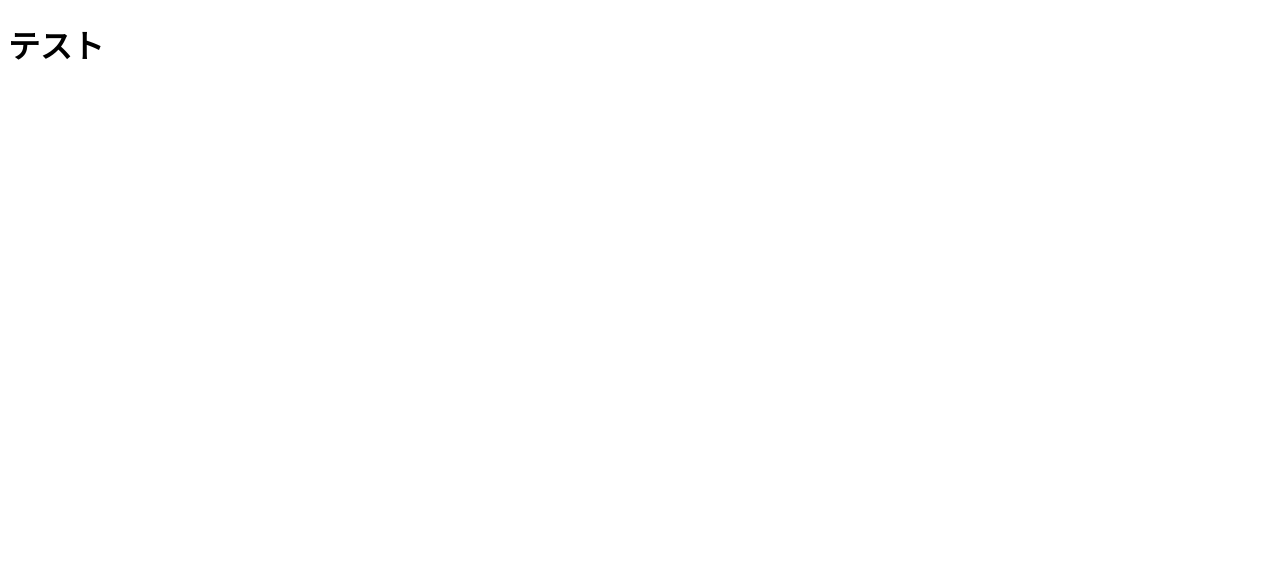
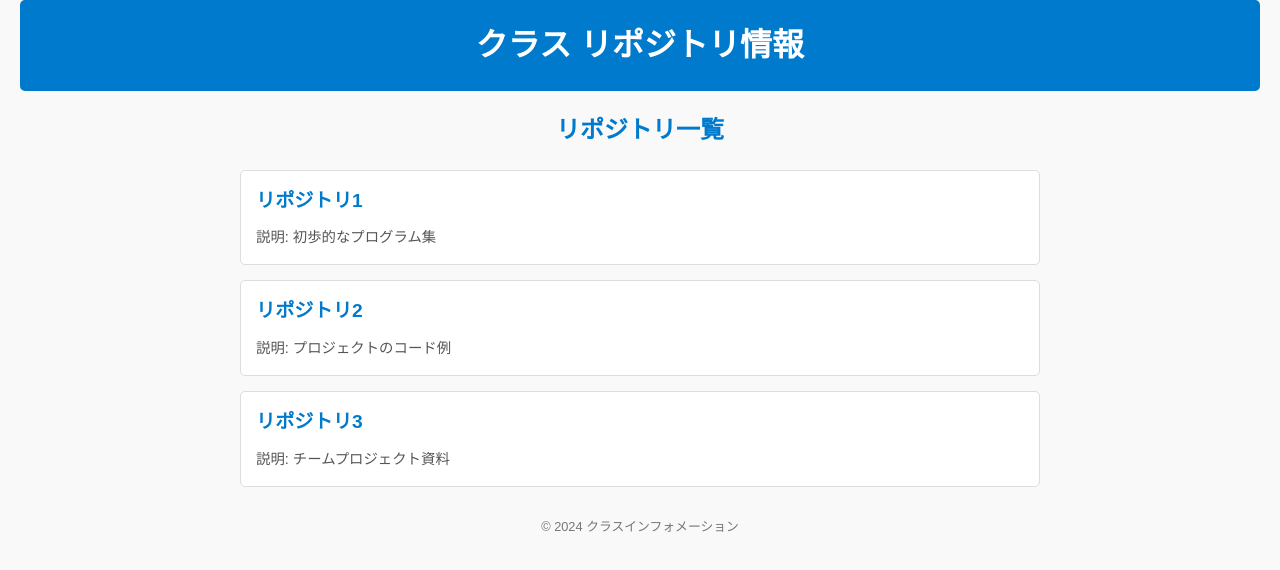
Before and after one commit to limonene213-aktk/school-pages, a plain HTML site: page index.html in a window 1280 px wide. Drawn offline with Linux system fonts and the light colour scheme.

Commit message:
commit-2024-11-23

```diff
--- a/index.html
+++ b/index.html
@@ -3,9 +3,40 @@
 <head>
     <meta charset="UTF-8">
     <meta name="viewport" content="width=device-width, initial-scale=1.0">
-    <title>Document</title>
+    <title>リポジトリ情報</title>
+    <link rel="stylesheet" href="style.css">
 </head>
 <body>
-    <h1>テスト</h1>
+    <header>
+        <h1>クラス リポジトリ情報</h1>
+    </header>
+    <main>
+        <section class="repository-list">
+            <h2>リポジトリ一覧</h2>
+            <ul>
+                <li>
+                    <a href="https://github.com/yourusername/repo1" target="_blank">
+                        <h3>リポジトリ1</h3>
+                        <p>説明: 初歩的なプログラム集</p>
+                    </a>
+                </li>
+                <li>
+                    <a href="https://github.com/yourusername/repo2" target="_blank">
+                        <h3>リポジトリ2</h3>
+                        <p>説明: プロジェクトのコード例</p>
+                    </a>
+                </li>
+                <li>
+                    <a href="https://github.com/yourusername/repo3" target="_blank">
+                        <h3>リポジトリ3</h3>
+                        <p>説明: チームプロジェクト資料</p>
+                    </a>
+                </li>
+            </ul>
+        </section>
+    </main>
+    <footer>
+        <p>© 2024 クラスインフォメーション</p>
+    </footer>
 </body>
 </html>
--- /dev/null
+++ b/style.css
@@ -0,0 +1,82 @@
+/* ベーシックスタイル */
+* {
+    margin: 0;
+    padding: 0;
+    box-sizing: border-box;
+}
+
+body {
+    font-family: 'Arial', sans-serif;
+    line-height: 1.6;
+    color: #333;
+    background-color: #f9f9f9;
+    padding: 0 20px;
+}
+
+header {
+    background-color: #007acc;
+    color: #fff;
+    padding: 20px 0;
+    text-align: center;
+    border-radius: 5px;
+    margin-bottom: 20px;
+}
+
+header h1 {
+    font-size: 2rem;
+}
+
+main {
+    max-width: 800px;
+    margin: 0 auto;
+}
+
+.repository-list h2 {
+    text-align: center;
+    margin-bottom: 20px;
+    font-size: 1.5rem;
+    color: #007acc;
+}
+
+.repository-list ul {
+    list-style: none;
+    padding: 0;
+}
+
+.repository-list li {
+    background-color: #fff;
+    border: 1px solid #ddd;
+    border-radius: 5px;
+    margin-bottom: 15px;
+    padding: 15px;
+    transition: transform 0.2s, box-shadow 0.2s;
+}
+
+.repository-list li:hover {
+    transform: translateY(-5px);
+    box-shadow: 0 4px 8px rgba(0, 0, 0, 0.1);
+}
+
+.repository-list a {
+    text-decoration: none;
+    color: inherit;
+}
+
+.repository-list h3 {
+    font-size: 1.2rem;
+    margin-bottom: 10px;
+    color: #007acc;
+}
+
+.repository-list p {
+    font-size: 0.9rem;
+    color: #555;
+}
+
+footer {
+    text-align: center;
+    margin-top: 20px;
+    padding: 10px 0;
+    font-size: 0.8rem;
+    color: #777;
+}
```
